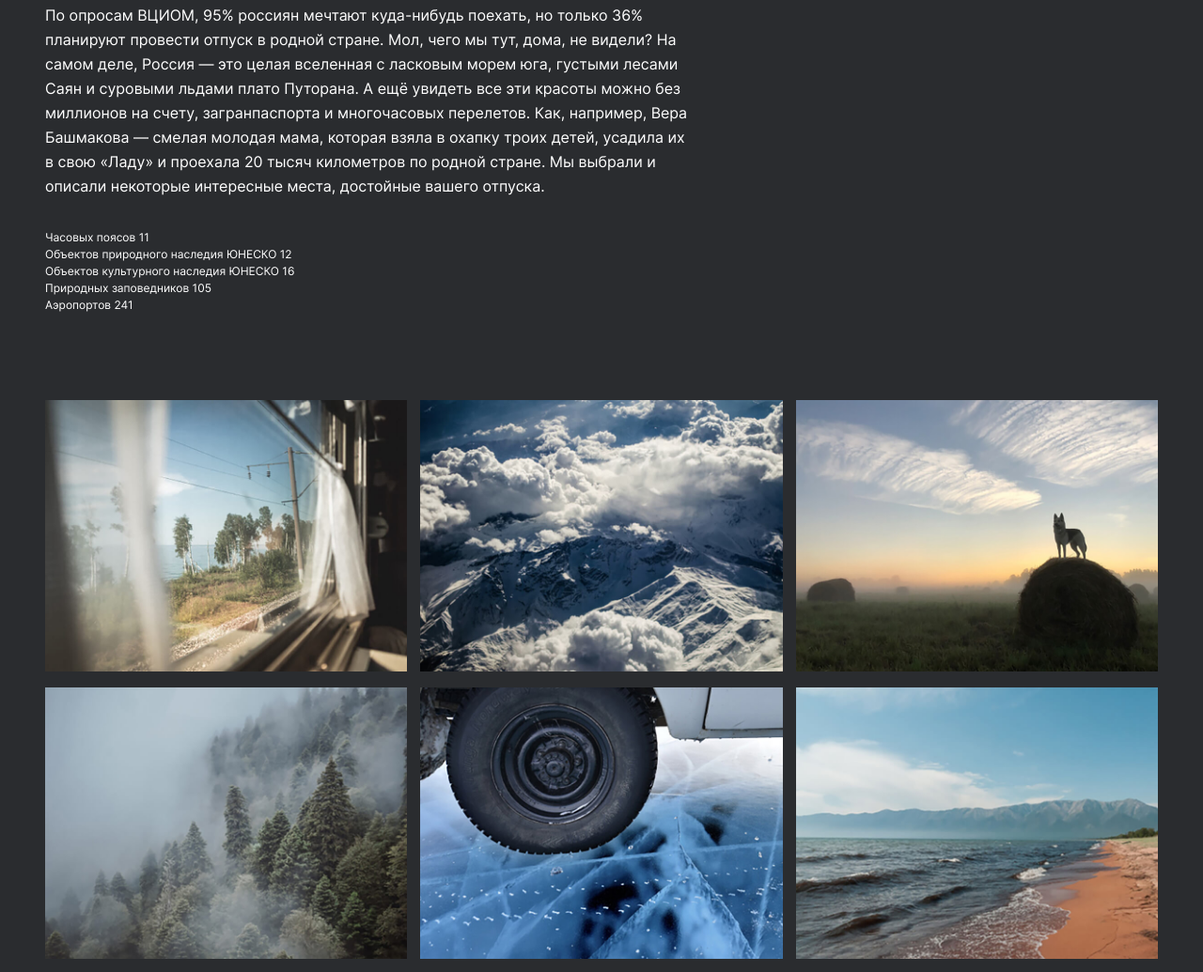
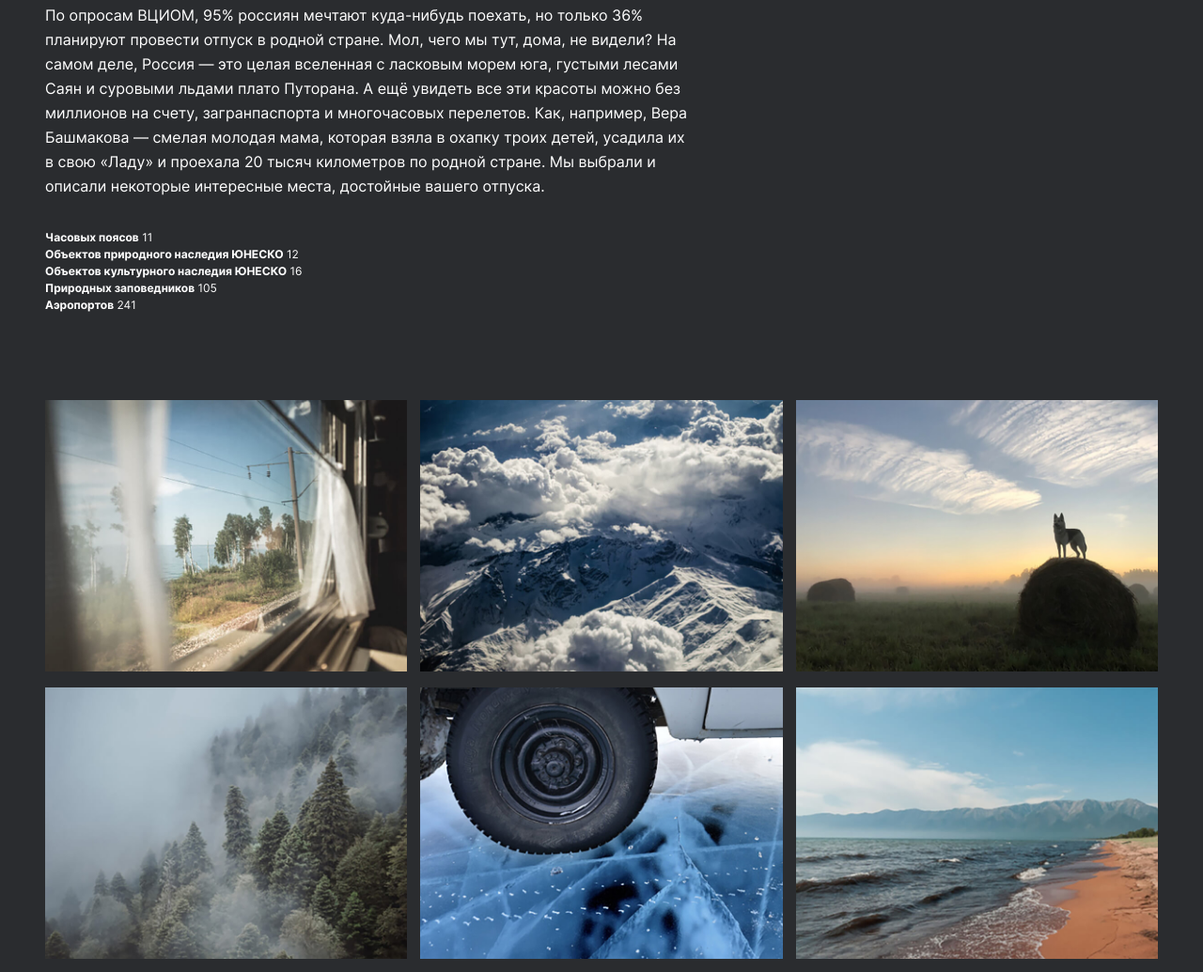
Before and after one commit to Atex69/russian-travel, a website: page index.html in a window 1280 px wide. Shown: the part 1535-2570 px from the top of the page at 94% size. Drawn offline with Linux system fonts and the light colour scheme; files whose address does not match are found by name.

Commit message:
валидатор падла23

```diff
--- a/blocks/intro/__list/__item/intro__list__item.css
+++ b/blocks/intro/__list/__item/intro__item.css
@@ -1,4 +1,4 @@
-.list__item{
+.intro__item{
     font-weight: 700;
     font-size: 12px;
     line-height: 18px;
--- a/index.html
+++ b/index.html
@@ -42,11 +42,11 @@
                 20 тысяч километров по родной стране. Мы выбрали и описали некоторые интересные места, достойные вашего
                 отпуска.</p>
             <ul class="intro__list">
-                <li><span class="intro__list__item">Часовых поясов</span> 11</li>
-                <li><span class="intro__list__item">Объектов природного наследия ЮНЕСКО</span> 12</li>
-                <li><span class="lintro__list__item">Объектов культурного наследия ЮНЕСКО</span> 16</li>
-                <li><span class="intro__list__item">Природных заповедников</span> 105</li>
-                <li><span class="intro__list__item">Аэропортов</span> 241</li>
+                <li><span class="intro__item">Часовых поясов</span> 11</li>
+                <li><span class="intro__item">Объектов природного наследия ЮНЕСКО</span> 12</li>
+                <li><span class="intro__item">Объектов культурного наследия ЮНЕСКО</span> 16</li>
+                <li><span class="intro__item">Природных заповедников</span> 105</li>
+                <li><span class="intro__item">Аэропортов</span> 241</li>
             </ul>
         </section>
         <ul class="photo-grid">
--- a/pages/index.css
+++ b/pages/index.css
@@ -19,7 +19,7 @@
 @import url(../blocks/intro/__list/intro__list.css);
 @import url(../blocks/intro/__text/intro__text.css);
 @import url(../blocks/intro/__title/intro__title.css);
-@import url(../blocks/intro/__list/__item/intro__list__item.css);
+@import url(../blocks/intro/__list/__item/intro__item.css);
 @import url(../blocks/lead/lead.css);
 @import url(../blocks/lead/__caption/lead__caption.css);
 @import url(../blocks/lead/__image/lead__image.css);
```
